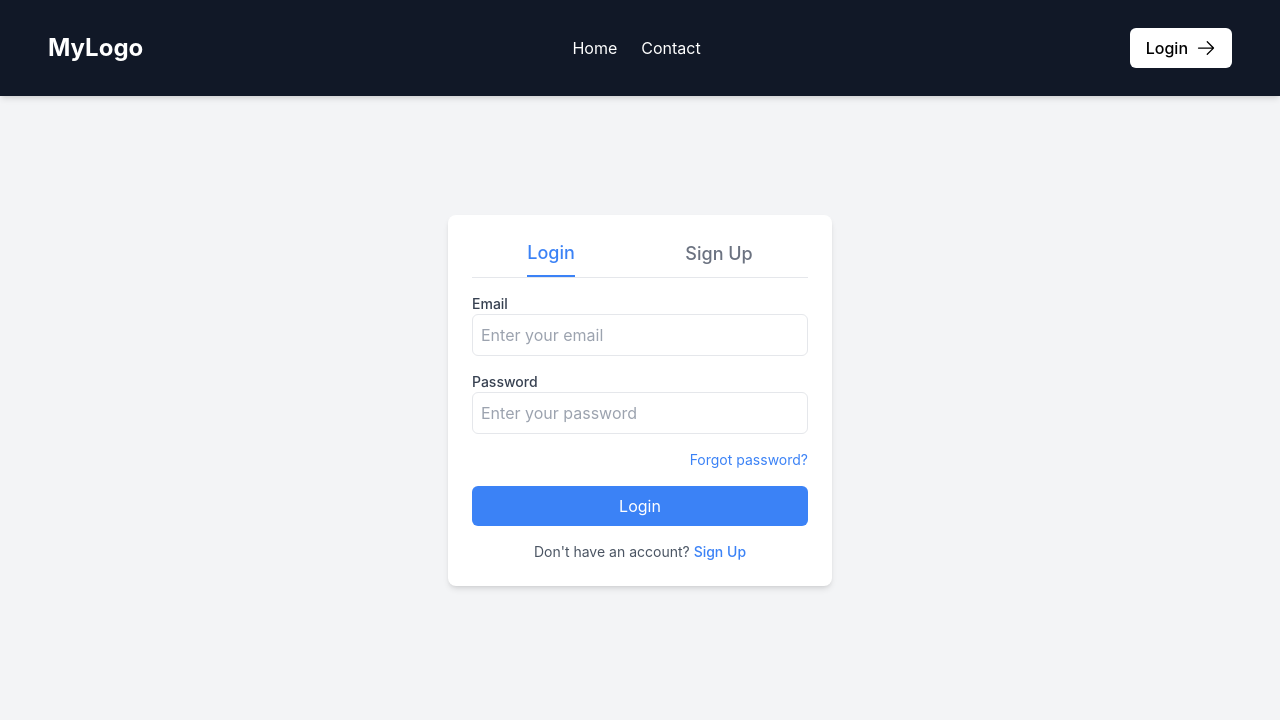
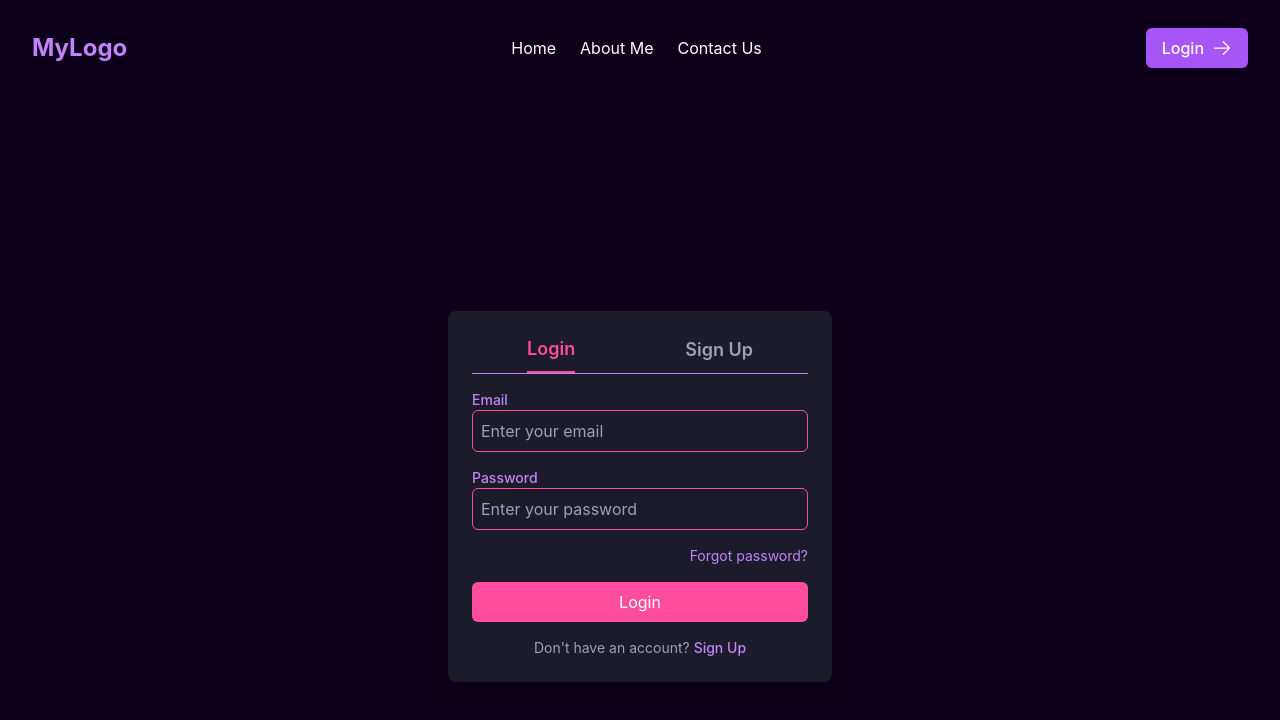
Before and after one commit to kevinrussel/GenAI, a React (Create React App) app: page /login in a window 1280 px wide. Shown: the top 720 px of the page. Built offline with nearby package versions, Linux system fonts and the light colour scheme.

Commit message:
updatedfile

```diff
--- a/src/components/navbar.jsx
+++ b/src/components/navbar.jsx
@@ -3,35 +3,41 @@ import { Link } from "react-router-dom";
 
 export default function Navbar({ isLoggedIn, setIsLoggedIn }) {
   return (
-    <nav className="fixed top-0 left-0 w-full bg-gray-900 text-white p-4 z-50 shadow-md">
+    <nav className="w-full bg-[#0D001A] text-white py-4 shadow-md animate-fade-in-down">
       <div className="max-w-7xl mx-auto px-4 sm:px-6 lg:px-8">
-        <div className="flex justify-between h-16 items-center">
+        <div className="flex justify-between items-center h-16">
 
           {/* Logo */}
           <div className="flex-shrink-0">
-            <Link to="/" className="text-2xl font-bold">MyLogo</Link>
+            <Link to="/" className="text-2xl font-bold text-purple-400 hover:text-purple-300 transition">
+              MyLogo
+            </Link>
           </div>
 
-          {/* Center Navigation Links */}
+          {/* Navigation Links */}
           <div className="hidden md:flex flex-grow justify-center space-x-6">
-            <Link to="/" className="hover:text-gray-400">Home</Link>
-            <Link to="/aboutpage" className="hover:text-gray-400">Contact</Link>
+            <Link to="/" className="hover:text-purple-300 transition">Home</Link>
+            <Link to="/aboutpage" className="hover:text-purple-300 transition">About Me</Link>
+            <Link to="/contactme" className="hover:text-purple-300 transition">Contact Us</Link>
             {isLoggedIn && (
-              <Link to="/dashboard" className="hover:text-gray-400">Dashboard</Link>
+              <Link to="/dashboard" className="hover:text-purple-300 transition">Dashboard</Link>
             )}
           </div>
 
-          {/* Login / Logout Button */}
+          {/* Login/Logout Button */}
           <div className="hidden md:flex">
             {isLoggedIn ? (
               <button
                 onClick={() => setIsLoggedIn(false)}
-                className="bg-red-500 text-white px-4 py-2 rounded-md font-medium flex items-center hover:bg-red-600"
+                className="bg-red-600 text-white px-4 py-2 rounded-md font-medium flex items-center hover:bg-red-700 transition"
               >
                 Logout
               </button>
             ) : (
-              <Link to="/login" className="bg-white text-black px-4 py-2 rounded-md font-medium flex items-center hover:bg-gray-200">
+              <Link
+                to="/login"
+                className="bg-purple-500 text-white px-4 py-2 rounded-md font-medium flex items-center hover:bg-purple-600 transition"
+              >
                 Login <ArrowRightIcon className="h-5 w-5 ml-2" />
               </Link>
             )}
@@ -41,4 +47,6 @@ export default function Navbar({ isLoggedIn, setIsLoggedIn }) {
       </div>
     </nav>
   );
+
+
 }
--- a/src/pages/before-login/aboutpage.jsx
+++ b/src/pages/before-login/aboutpage.jsx
@@ -10,66 +10,56 @@ export default function AboutPage() {
 
   const handleSubmit = (e) => {
     e.preventDefault();
-    window.location.href = `mailto:your-email@gmail.com?subject=Contact from ${encodeURIComponent(formData.name)}&body=${encodeURIComponent(formData.message)}`;
+    window.location.href = `mailto:your-email@gmail.com?subject=Contact from ${encodeURIComponent(
+      formData.name
+    )}&body=${encodeURIComponent(formData.message)}`;
     setSubmitted(true);
   };
 
   return (
-    <div className="max-w-4xl mx-auto p-6 space-y-12 mt-20">
+    <div className="h-[calc(100vh-4rem)] bg-[#0D001A] flex justify-center items-center px-4 py-8">
+      <div className="bg-[#12021F] p-10 rounded-xl w-full max-w-5xl shadow-lg">
 
-      <section className="flex flex-col md:flex-row items-center gap-10">
-      <img src="../../../images/study.png" alt="About Us" className="w-40 h-70 rounded-lg shadow-md object-cover" />
-        <div className="w-full md:w-1/2">
-          <h2 className="text-3xl font-bold mb-4">About Us</h2>
-          <p className="text-gray-700">
-            As an aspiring set of developers we aim to use AI to help empower the empowering change of tomorrow
-            to help aid with human betterment. As a result we've created out product to cater towards minimizing
-            procrastination by catering hours of locking in with emotions during the sessions.
-          </p>
+        {/* Row 1: Title */}
+        <div className="mb-10 animate-fade-in text-center">
+          <h2 className="text-4xl font-extrabold text-purple-400">
+            About Us
+          </h2>
         </div>
-      </section>
 
-      <section className="bg-gray-100 p-6 rounded-lg shadow-md">
-        <h2 className="text-3xl font-bold mb-4 text-center">Contact Us</h2>
-        {submitted ? (
-          <p className="text-green-600 text-center">Thank you for reaching out! We will get back to you soon.</p>
-        ) : (
-          <form className="space-y-4" onSubmit={handleSubmit}>
-            <input
-              type="text"
-              name="name"
-              placeholder="Your Name"
-              value={formData.name}
-              onChange={handleChange}
-              className="w-full p-2 border border-gray-300 rounded"
-              required
-            />
-            <input
-              type="email"
-              name="email"
-              placeholder="Your Email"
-              value={formData.email}
-              onChange={handleChange}
-              className="w-full p-2 border border-gray-300 rounded"
-              required
-            />
-            <textarea
-              name="message"
-              placeholder="Your Message"
-              value={formData.message}
-              onChange={handleChange}
-              className="w-full p-2 border border-gray-300 rounded"
-              required
-            />
-            <button
-              type="submit"
-              className="w-full bg-blue-600 text-white p-2 rounded hover:bg-blue-700 transition"
-            >
-              Send
-            </button>
-          </form>
-        )}
-      </section>
+        {/* Row 2: Image + Text */}
+        <div className="grid grid-cols-1 md:grid-cols-2 gap-10 items-center animate-fade-in-up">
+          <img
+            src="../../../images/study.png"
+            alt="About Us"
+            className="w-full h-72 md:h-80 object-cover rounded-lg shadow-md transform hover:scale-105 transition-transform duration-500"
+          />
+
+          <div className="text-gray-300 text-sm md:text-base leading-relaxed text-center md:text-left">
+            <p>
+              We’re a passionate group of developers using AI to support mental wellness and productivity.
+              Our project minimizes procrastination by adapting work sessions to your emotional state —
+              helping you lock in while staying emotionally balanced.
+            </p>
+            <br />
+            <p>
+              We believe that technology should work with your emotions, not against them.
+              By recognizing when you're distracted or overwhelmed, our platform adjusts focus
+              intervals, break times, and motivational cues to help you reach your goals efficiently.
+            </p>
+            <br />
+            <p>
+              At the heart of everything we do is a commitment to emotional health, effective
+              learning, and user-centered design. Whether you’re studying, building a routine,
+              or just trying to stay productive, we’re here to support your journey.
+            </p>
+          </div>
+        </div>
+
+      </div>
     </div>
   );
+
+
+
 }
--- /dev/null
+++ b/src/pages/before-login/contactme.jsx
@@ -0,0 +1,96 @@
+import { useState } from "react";
+
+export default function ContactMe()  {
+  const [formData, setFormData] = useState({ name: "", email: "", message: "" });
+  const [submitted, setSubmitted] = useState(false);
+
+  const handleChange = (e) => {
+    setFormData({ ...formData, [e.target.name]: e.target.value });
+  };
+
+  const handleSubmit = (e) => {
+    e.preventDefault();
+    window.location.href = `mailto:your-email@gmail.com?subject=Contact from ${encodeURIComponent(
+      formData.name
+    )}&body=${encodeURIComponent(formData.message)}`;
+    setSubmitted(true);
+  };
+
+  return (
+    <div className="h-[calc(100vh-4rem)] bg-[#0D001A] flex justify-center items-center px-4 py-8">
+      <div className="bg-[#12021F] p-10 rounded-xl w-full max-w-5xl shadow-lg">
+
+        {/* Row 1: Title */}
+        <div className="mb-10 animate-fade-in text-center">
+          <h2 className="text-4xl font-extrabold text-purple-400">
+            Contact Us
+          </h2>
+        </div>
+
+        {/* Row 2: Two-Column Layout */}
+        <div className="grid grid-cols-1 md:grid-cols-2 gap-10 items-center animate-fade-in-up">
+
+          {/* Info Section */}
+          <div className="text-gray-300 text-sm md:text-base leading-relaxed text-center md:text-left">
+            <p>
+              We'd love to hear from you! Whether you have a question, feedback, or just want to say hi,
+              feel free to drop us a message. We're here to help you stay emotionally balanced and productive.
+            </p>
+            <br />
+            <p>
+              Our team typically responds within 24 hours. Let’s work together to build a better future —
+              one focused and emotionally strong day at a time.
+            </p>
+          </div>
+
+          {/* Contact Form */}
+          <div className="bg-[#1C1B28] p-6 rounded-lg shadow-md w-full">
+            {submitted ? (
+              <p className="text-green-400 text-center">
+                Thank you for reaching out! We’ll get back to you soon.
+              </p>
+            ) : (
+              <form className="space-y-4" onSubmit={handleSubmit}>
+                <input
+                  type="text"
+                  name="name"
+                  placeholder="Your Name"
+                  value={formData.name}
+                  onChange={handleChange}
+                  className="w-full p-3 bg-[#262434] border border-pink-400 text-white rounded focus:outline-none focus:ring-2 focus:ring-pink-400"
+                  required
+                />
+                <input
+                  type="email"
+                  name="email"
+                  placeholder="Your Email"
+                  value={formData.email}
+                  onChange={handleChange}
+                  className="w-full p-3 bg-[#262434] border border-pink-400 text-white rounded focus:outline-none focus:ring-2 focus:ring-pink-400"
+                  required
+                />
+                <textarea
+                  name="message"
+                  placeholder="Your Message"
+                  value={formData.message}
+                  onChange={handleChange}
+                  className="w-full p-3 bg-[#262434] border border-pink-400 text-white rounded focus:outline-none focus:ring-2 focus:ring-pink-400"
+                  required
+                />
+                <button
+                  type="submit"
+                  className="w-full bg-pink-500 text-white font-semibold py-3 rounded hover:bg-pink-600 transition"
+                >
+                  Send
+                </button>
+              </form>
+            )}
+          </div>
+
+        </div>
+      </div>
+    </div>
+  );
+
+
+}
--- a/src/pages/before-login/login.jsx
+++ b/src/pages/before-login/login.jsx
@@ -3,88 +3,186 @@ import { useNavigate } from "react-router-dom";
 
 function SignupLogin() {
   const [isSignUp, setIsSignUp] = useState(false);
+  const [formData, setFormData] = useState({
+    fullName: "",
+    email: "",
+    password: "",
+    confirmPassword: "",
+  });
+  const [error, setError] = useState("");
   const navigate = useNavigate();
 
+  const handleChange = (e) => {
+    setFormData((prev) => ({
+      ...prev,
+      [e.target.name]: e.target.value,
+    }));
+  };
+
+  const handleSubmit = (e) => {
+    e.preventDefault();
+
+    if (isSignUp) {
+      // Sign Up logic (store in localStorage)
+      if (formData.password !== formData.confirmPassword) {
+        setError("Passwords do not match.");
+        return;
+      }
+
+      const userData = {
+        fullName: formData.fullName,
+        email: formData.email,
+        password: formData.password,
+      };
+
+      localStorage.setItem("user", JSON.stringify(userData));
+      setError("Sign-up successful! Please log in.");
+      setIsSignUp(false);
+      return;
+    }
+
+    // Login logic (check from localStorage)
+    const storedUser = JSON.parse(localStorage.getItem("user"));
+
+    if (
+      storedUser &&
+      formData.email === storedUser.email &&
+      formData.password === storedUser.password
+    ) {
+      setError("");
+      navigate("/startup");
+    } else {
+      setError("Invalid credentials. Please try again.");
+    }
+  };
+
   return (
-    <div className="flex justify-center items-center min-h-screen bg-gray-100">
-      <div className="bg-white shadow-md rounded-lg p-6 w-96">
-
-        <div className="flex justify-around border-b mb-4">
+    <div className="flex justify-center items-center min-h-screen bg-[#0D001A]">
+      <div className="bg-[#1C1B2A] shadow-lg rounded-lg p-6 w-96 text-white">
+        {/* Tabs */}
+        <div className="flex justify-around border-b border-[#C084FC] mb-4">
           <button
-            className={`pb-2 text-lg font-medium ${!isSignUp ? "border-b-2 border-blue-500 text-blue-500" : "text-gray-500"}`}
-            onClick={() => setIsSignUp(false)}
+            className={`pb-2 text-lg font-semibold transition ${
+              !isSignUp
+                ? "border-b-2 border-[#FF4D9D] text-[#FF4D9D]"
+                : "text-gray-400"
+            }`}
+            onClick={() => {
+              setIsSignUp(false);
+              setError("");
+            }}
           >
             Login
           </button>
           <button
-            className={`pb-2 text-lg font-medium ${isSignUp ? "border-b-2 border-blue-500 text-blue-500" : "text-gray-500"}`}
-            onClick={() => setIsSignUp(true)}
+            className={`pb-2 text-lg font-semibold transition ${
+              isSignUp
+                ? "border-b-2 border-[#FF4D9D] text-[#FF4D9D]"
+                : "text-gray-400"
+            }`}
+            onClick={() => {
+              setIsSignUp(true);
+              setError("");
+            }}
           >
             Sign Up
           </button>
         </div>
 
-        <form className="space-y-4">
+        {/* Form */}
+        <form className="space-y-4" onSubmit={handleSubmit}>
           {isSignUp && (
             <div>
-              <label className="block text-sm font-medium text-gray-700">Full Name</label>
+              <label className="block text-sm font-medium text-[#C084FC]">
+                Full Name
+              </label>
               <input
                 type="text"
+                name="fullName"
+                value={formData.fullName}
                 placeholder="Enter your full name"
-                className="w-full p-2 border rounded-md focus:outline-none focus:ring-2 focus:ring-blue-500"
+                onChange={handleChange}
+                className="w-full p-2 border border-[#FF4D9D] bg-transparent text-white rounded-md focus:outline-none focus:ring-2 focus:ring-[#FF4D9D]"
               />
             </div>
           )}
+
           <div>
-            <label className="block text-sm font-medium text-gray-700">Email</label>
+            <label className="block text-sm font-medium text-[#C084FC]">
+              Email
+            </label>
             <input
               type="email"
+              name="email"
+              value={formData.email}
               placeholder="Enter your email"
-              className="w-full p-2 border rounded-md focus:outline-none focus:ring-2 focus:ring-blue-500"
+              onChange={handleChange}
+              className="w-full p-2 border border-[#FF4D9D] bg-transparent text-white rounded-md focus:outline-none focus:ring-2 focus:ring-[#FF4D9D]"
             />
           </div>
+
           <div>
-            <label className="block text-sm font-medium text-gray-700">Password</label>
+            <label className="block text-sm font-medium text-[#C084FC]">
+              Password
+            </label>
             <input
               type="password"
+              name="password"
+              value={formData.password}
               placeholder="Enter your password"
-              className="w-full p-2 border rounded-md focus:outline-none focus:ring-2 focus:ring-blue-500"
+              onChange={handleChange}
+              className="w-full p-2 border border-[#FF4D9D] bg-transparent text-white rounded-md focus:outline-none focus:ring-2 focus:ring-[#FF4D9D]"
             />
           </div>
 
           {isSignUp && (
             <div>
-              <label className="block text-sm font-medium text-gray-700">Confirm Password</label>
+              <label className="block text-sm font-medium text-[#C084FC]">
+                Confirm Password
+              </label>
               <input
                 type="password"
+                name="confirmPassword"
+                value={formData.confirmPassword}
                 placeholder="Confirm your password"
-                className="w-full p-2 border rounded-md focus:outline-none focus:ring-2 focus:ring-blue-500"
+                onChange={handleChange}
+                className="w-full p-2 border border-[#FF4D9D] bg-transparent text-white rounded-md focus:outline-none focus:ring-2 focus:ring-[#FF4D9D]"
               />
             </div>
           )}
 
           {!isSignUp && (
-            <div className="text-sm text-blue-500 hover:underline text-right">
-              <a href="#">Forgot password?</a>
+            <div className="text-sm text-[#C084FC] hover:underline text-right">
+              <button
+                type="button"
+                onClick={() =>
+                  alert("A password reset link has been sent to your email.")
+                }
+              >
+                Forgot password?
+              </button>
             </div>
           )}
 
+          {error && <p className="text-red-500 text-sm">{error}</p>}
+
           <button
-            onClick={(e) => {
-              e.preventDefault();
-              navigate("/startup");
-            }}
-            className="w-full bg-blue-500 text-white p-2 rounded-md hover:bg-blue-600"
+            type="submit"
+            className="w-full bg-[#FF4D9D] text-white p-2 rounded-md hover:bg-pink-600 transition"
           >
             {isSignUp ? "Sign Up" : "Login"}
           </button>
         </form>
 
-        <div className="text-center mt-4 text-sm text-gray-600">
-          {isSignUp ? "Already have an account?" : "Don't have an account?"} {" "}
+        {/* Toggle Prompt */}
+        <div className="text-center mt-4 text-sm text-gray-400">
+          {isSignUp ? "Already have an account?" : "Don't have an account?"}{" "}
           <button
-            onClick={() => setIsSignUp(!isSignUp)}
-            className="text-blue-500 font-medium hover:underline"
+            onClick={() => {
+              setIsSignUp(!isSignUp);
+              setError("");
+            }}
+            className="text-[#C084FC] font-medium hover:underline"
           >
             {isSignUp ? "Login" : "Sign Up"}
           </button>
```
Also changed, not shown: src/App.js (+6 -3 lines).
